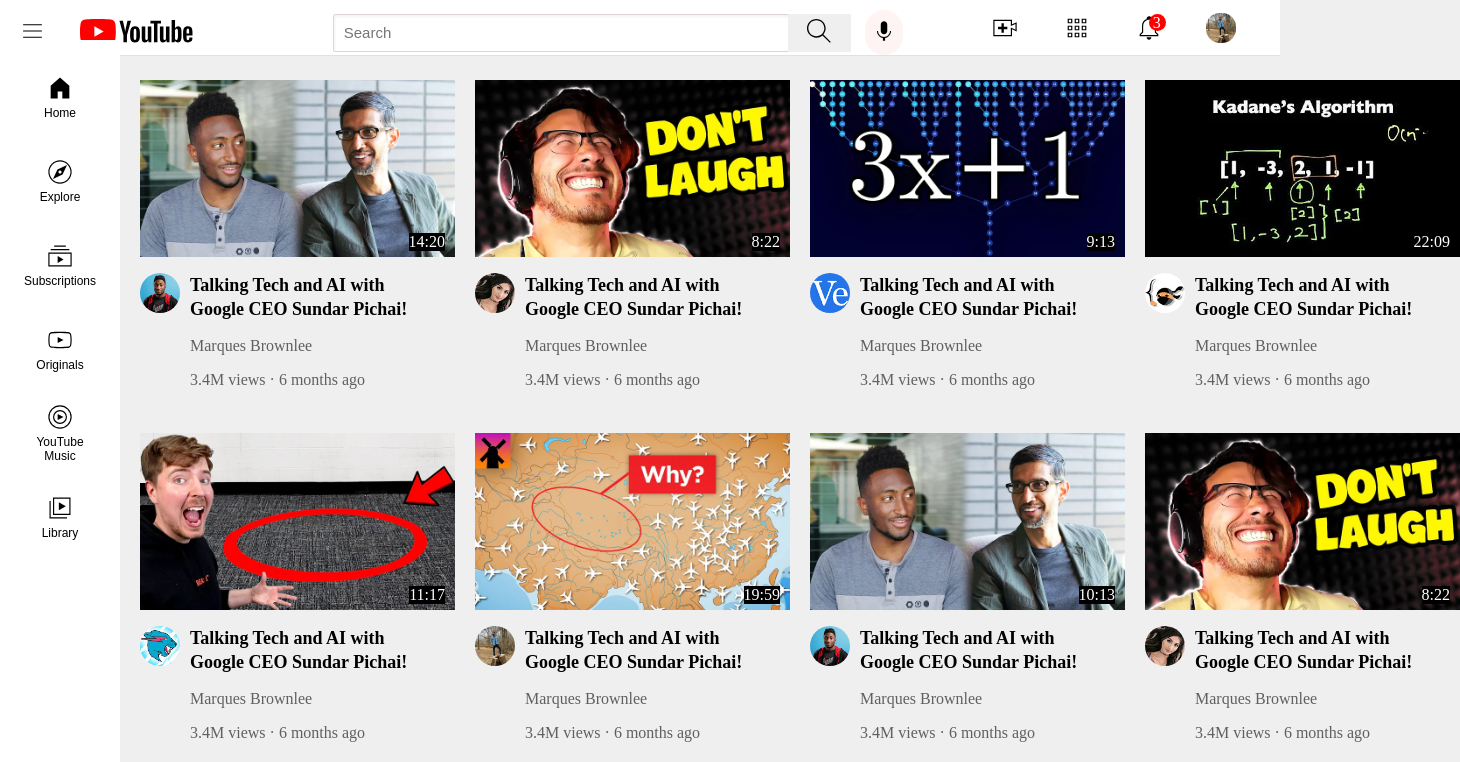
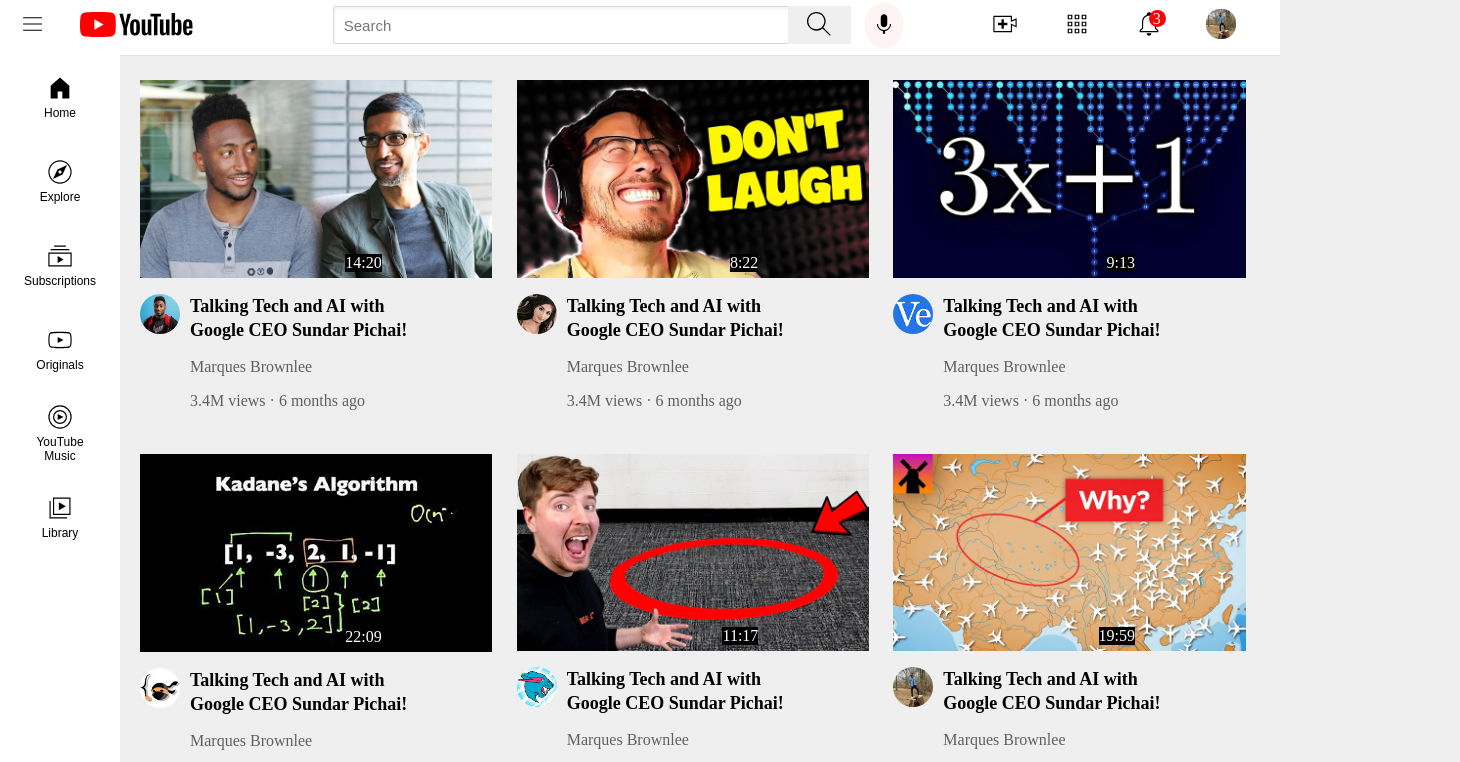
Before and after one commit to Anurag96/Anurag96.github.io, a plain HTML site: page index.html in a window 1280 px wide. Shown: the top 762 px of the page, 1460 px wide, since content can reach past the window. Drawn offline with Linux system fonts and the light colour scheme.

Commit message:
CSS changes

```diff
--- a/index.html
+++ b/index.html
@@ -12,7 +12,7 @@
       margin-right: 20px;
       padding-top: 60px;
       padding-left: 140px;
-      padding-right: 150px;
+      /* padding-right: 150px; */
       background-color:rgb(240, 239, 239);
     }
 
@@ -44,12 +44,17 @@ vertical-align: top;
 }
 .video-grid{
   display:grid;
-  grid-template-columns: 1fr 1fr 1fr 1fr;
+  grid-template-columns: 1fr 1fr 1fr;
   /* display :flex;
   flex-direction:row; */
-  column-gap: 20px;
+  column-gap: 30px;
   row-gap: 20px;
   margin-right: 20px;
+}
+@media (max-width: 600px){
+  .video-grid{
+    grid-template-columns: 1fr 1fr;
+  }
 }
 /* .video-preview{
   flex: 10;
@@ -77,7 +82,7 @@ vertical-align: top;
     display:flex;
     flex-direction: row;
     justify-content: space-between;
-    margin-bottom: 25px;
+    /* margin-bottom: 55px; */
     height:55px;
     position:fixed;
     top: 0;
@@ -93,10 +98,12 @@ vertical-align: top;
 flex:1px;
 display:flex;
 align-items: center;
+margin-bottom: 15px;
+
 }
 .middle-section{
 flex:0.5px;
-/* margin-left: 70px; */
+margin-bottom: 15px;
 margin-right: 35px;
 max-width: 580px;
 display:flex;
@@ -110,6 +117,8 @@ flex-direction: row;
   align-items: center;
   justify-content: space-evenly;
   flex-shrink: 0;
+margin-bottom: 15px;
+margin-top: 8px;
 }
 .hamburger-menu{
   height:25px;
@@ -209,15 +218,17 @@ pointer-events: none;
 }
 
 .thumbnail {
-  width:100%;
+  width:140%;
   object-fit: cover;
   object-position: top;
   margin-top: 20px;
+  margin-right: 5px;
   /* display: block; */
 }
 
 .thumbnail-row {
     margin-bottom: 12px;
+    margin-right: 95px;
     position:relative;
   }
 
```
